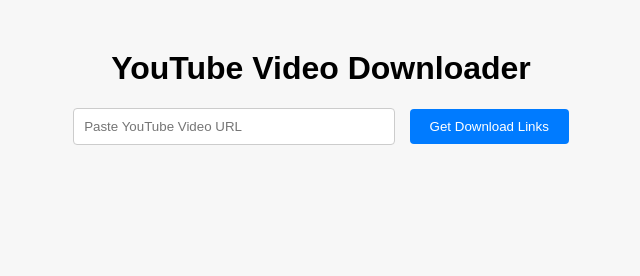
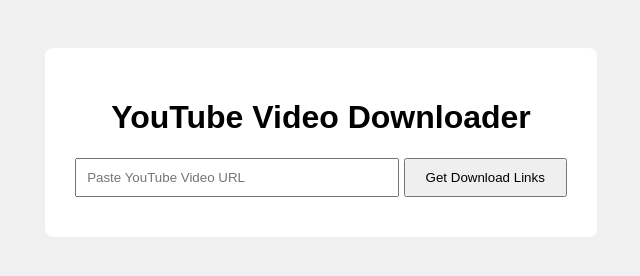
Before and after one commit to techtofazzal/ytdwn, a plain HTML site: page index.html in a window 1280 px wide. Shown: the whole page, without its empty margins (319-959 px from the left). Drawn offline with Linux system fonts and the light colour scheme.

Commit message:
Update style.css

```diff
--- a/style.css
+++ b/style.css
@@ -1,35 +1,30 @@
 body {
-  font-family: sans-serif;
+  font-family: Arial, sans-serif;
+  background: #f0f0f0;
   text-align: center;
-  margin-top: 50px;
-  background: #f7f7f7;
+  padding: 40px;
+}
+
+.container {
+  background: #fff;
+  padding: 30px;
+  border-radius: 8px;
+  display: inline-block;
 }
 
 input {
+  width: 300px;
   padding: 10px;
-  width: 300px;
-  border: 1px solid #ccc;
-  border-radius: 4px;
+  margin-bottom: 10px;
 }
 
 button {
   padding: 10px 20px;
-  margin-left: 10px;
-  background-color: #007bff;
-  color: white;
-  border: none;
-  border-radius: 4px;
   cursor: pointer;
 }
 
-button:hover {
-  background-color: #0056b3;
+a {
+  display: block;
+  margin-top: 10px;
+  color: #007BFF;
 }
-
-.links a {
-  display: block;
-  margin: 10px 0;
-  color: blue;
-  font-weight: bold;
-  text-decoration: none;
-}
```
